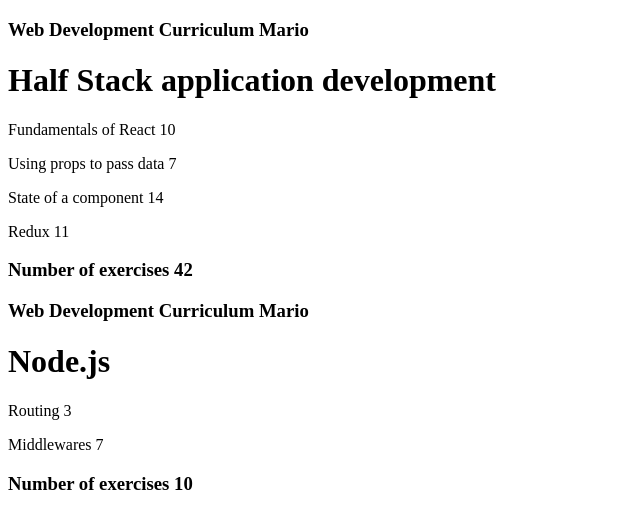
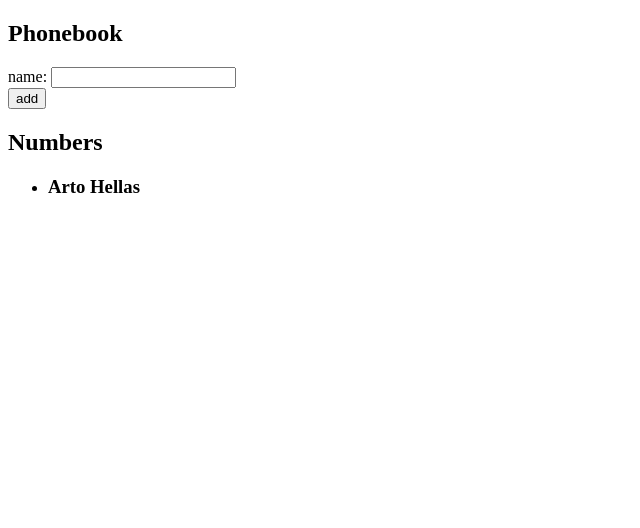
Before and after one commit to Cmquintero/fullstackParteDos, a React (Vite) app: page / in a window 1280 px wide. Shown: the top 528 px of the page, without its empty margins (0-640 px from the left). Built offline with nearby package versions, Linux system fonts and the light colour scheme.

Commit message:
parte2 ejercicio 2.6

```diff
--- a/src/App.jsx
+++ b/src/App.jsx
@@ -1,56 +1,47 @@
-import Course from "./components/course";
+import { useState } from 'react'
+
 const App = () => {
-  const Midel ="Web Development Curriculum Mario";
-  const courses = [
-    {
-      name: 'Half Stack application development',
-      id: 1,
-      parts: [
-        {
-          name: 'Fundamentals of React',
-          exercises: 10,
-          id: 1
-        },
-        {
-          name: 'Using props to pass data',
-          exercises: 7,
-          id: 2
-        },
-        {
-          name: 'State of a component',
-          exercises: 14,
-          id: 3
-        },
-        {
-          name: 'Redux',
-          exercises: 11,
-          id: 4
-        }
-      ]
-    },
-    {
-      name: 'Node.js',
-      id: 2,
-      parts: [
-        {
-          name: 'Routing',
-          exercises: 3,
-          id: 1
-        },
-        {
-          name: 'Middlewares',
-          exercises: 7,
-          id: 2
-        }
-      ]
+  const [persons, setPersons] = useState([
+    { name: 'Arto Hellas' }
+  ])
+  const [newName, setNewName] = useState('')
+
+  const handleNoteChange = (event) => {
+    setNewName(event.target.value)
+  }
+
+  const addPerson = (event) => {
+    event.preventDefault()
+    const personObject = {
+      name: newName
     }
-  ]
+
+    setPersons(persons.concat(personObject))
+    setNewName('')
+  }
+
   return (
     <div>
-      {courses.map(course => (
-        <Course course={course} midel={Midel} />
-      ))}
+      <h2>Phonebook</h2>
+      <form onSubmit={addPerson}>
+        <div>
+          name: <input value={newName} onChange={handleNoteChange} />
+        </div>
+        <div>
+          <button type="submit">add</button>
+        </div>
+      </form>
+      <h2>Numbers</h2>
+      <ul>
+        {persons.map((person,keyToname) => (
+          <li key={keyToname}>
+            <h3>{person.name}</h3>
+          </li>
+
+        ))}
+      </ul>
     </div>
   )
 }
+
 export default App
--- /dev/null
+++ b/src/components/Note.jsx
@@ -0,0 +1,6 @@
+
+const Note = ({ note }) => {
+    return <li>{note.content}</li>
+  }
+
+  export default Note
--- a/src/main.jsx
+++ b/src/main.jsx
@@ -1,5 +1,25 @@
+
 import ReactDOM from 'react-dom/client'
-
 import App from './App'
 
-ReactDOM.createRoot(document.getElementById('root')).render(<App />)
+const notes = [
+  {
+    id: 1,
+    content: 'HTML is easy',
+    important: true,
+  },
+  {
+    id: 2,
+    content: 'Browser can execute only JavaScript',
+    important: false,
+  },
+  {
+    id: 3,
+    content: 'GET and POST are the most important methods of HTTP protocol',
+    important: true,
+  },
+]
+
+ReactDOM.createRoot(document.getElementById('root')).render(
+  <App notes={notes} />
+)
```
